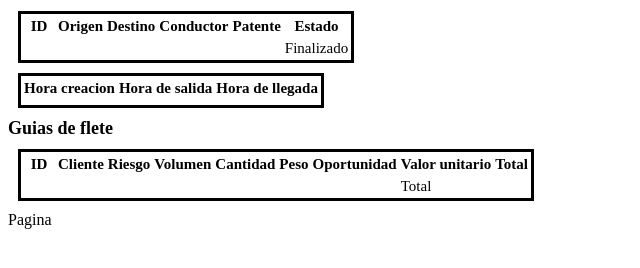
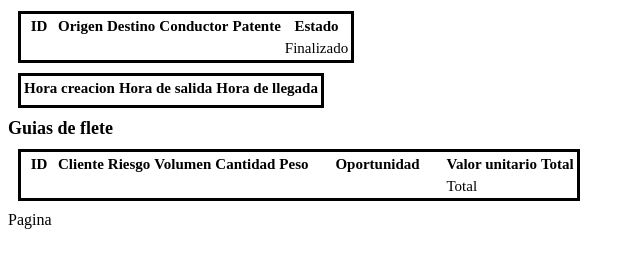
Before and after one commit to rgamboar/L-S, a Django app: template templates/freightPdf.html in a window 1280 px wide. Shown: the part 82-350 px from the top of the page, without its empty margins (0-640 px from the left). Run offline with Django 3.2, Linux system fonts and the light colour scheme; the template is opened without the code that fills it, so the values that code supplies are empty.

Commit message:
cambios en impresiones

```diff
--- a/templates/freightPdf.html
+++ b/templates/freightPdf.html
@@ -49,6 +49,9 @@
             .subsubtitle {
                 font-size: 18px;
                 font-weight: bold;
+            }
+            .chance {
+                width: 130px;
             }
 
         </style>
@@ -126,7 +129,7 @@
                         <th>Volumen</th>
                         <th>Cantidad</th>
                         <th>Peso</th>
-                        <th>Oportunidad</th>
+                        <th class="chance">Oportunidad</th>
                         <th>Valor unitario</th>
                         <th>Total</th>
                       </tr>
@@ -140,7 +143,7 @@
                             <td>{{package.volume}}</td>
                             <td>{{package.quantity}}</td>
                             <td>{{package.weight}}</td>
-                            <td>{{package.chance}}</td>
+                            <td class="chance">{{package.chance}}</td>
                             <td>
                             {% if package.rate == 0 %}
                                 Por tarifar
--- a/templates/packagePdf.html
+++ b/templates/packagePdf.html
@@ -99,6 +99,7 @@
                         <th>Cantidad</th>
                         <th>Peso</th>
                         <th>Riesgo</th>
+                        <th>Oportunidad</th>
                         <th>Valor Unitario</th>
                         <th>Total</th>
                       </tr>
@@ -109,6 +110,7 @@
                             <td>{{package.quantity}}</td>
                             <td>{{package.weight}}</td>
                             <td>{{package.risk}}</td>
+                            <td>{{package.chance}}</td>
                             <td>
                                 {% if package.rate == 0 %}
                                       No definido
```
Also changed, not shown: login/forms.py (+4 -4 lines).
